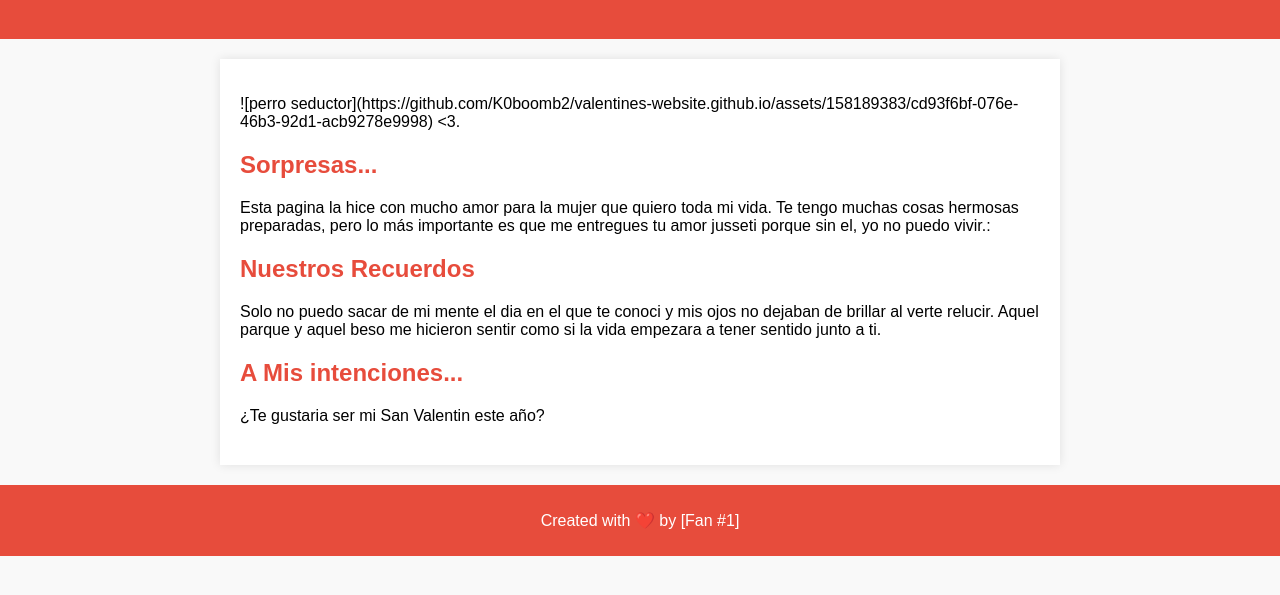
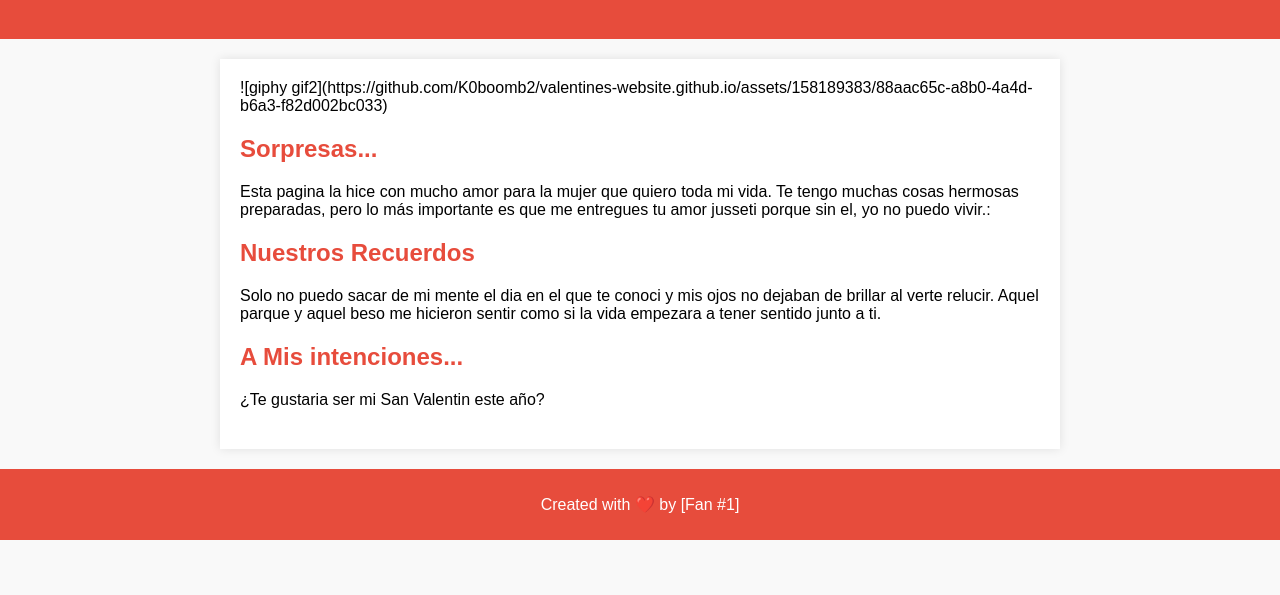
Before and after one commit to K0boomb2/valentines-website, a plain HTML site: page index.html in a window 1280 px wide. Shown: the part 81-676 px from the top of the page. Drawn offline with Linux system fonts and the light colour scheme.

Commit message:
Update index.html

```diff
--- a/index.html
+++ b/index.html
@@ -14,7 +14,7 @@
 
     <main>
         <section id="intro">
-            <p>![perro seductor](https://github.com/K0boomb2/valentines-website.github.io/assets/158189383/cd93f6bf-076e-46b3-92d1-acb9278e9998) <3.</p>
+            ![giphy gif2](https://github.com/K0boomb2/valentines-website.github.io/assets/158189383/88aac65c-a8b0-4a4d-b6a3-f82d002bc033)
         </section>
 
         <section id="gifts">
```
